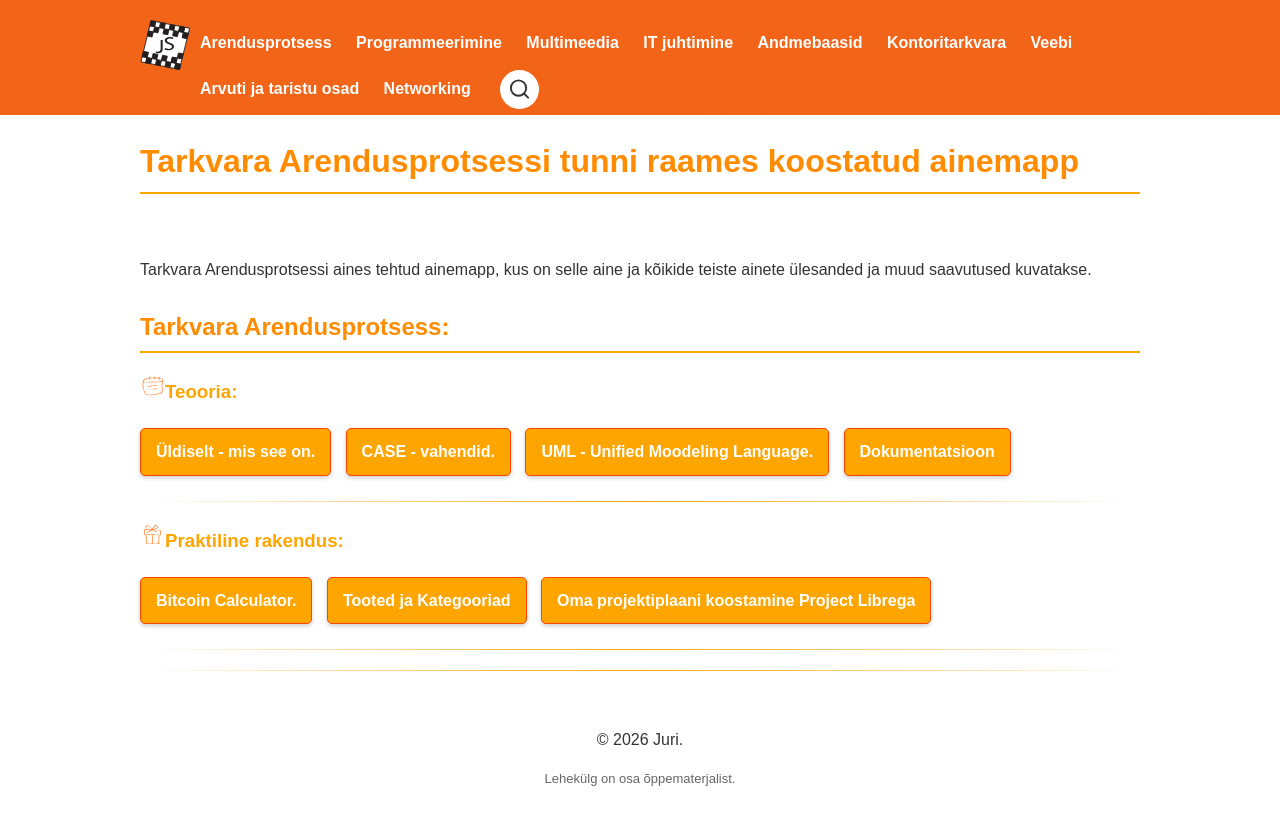
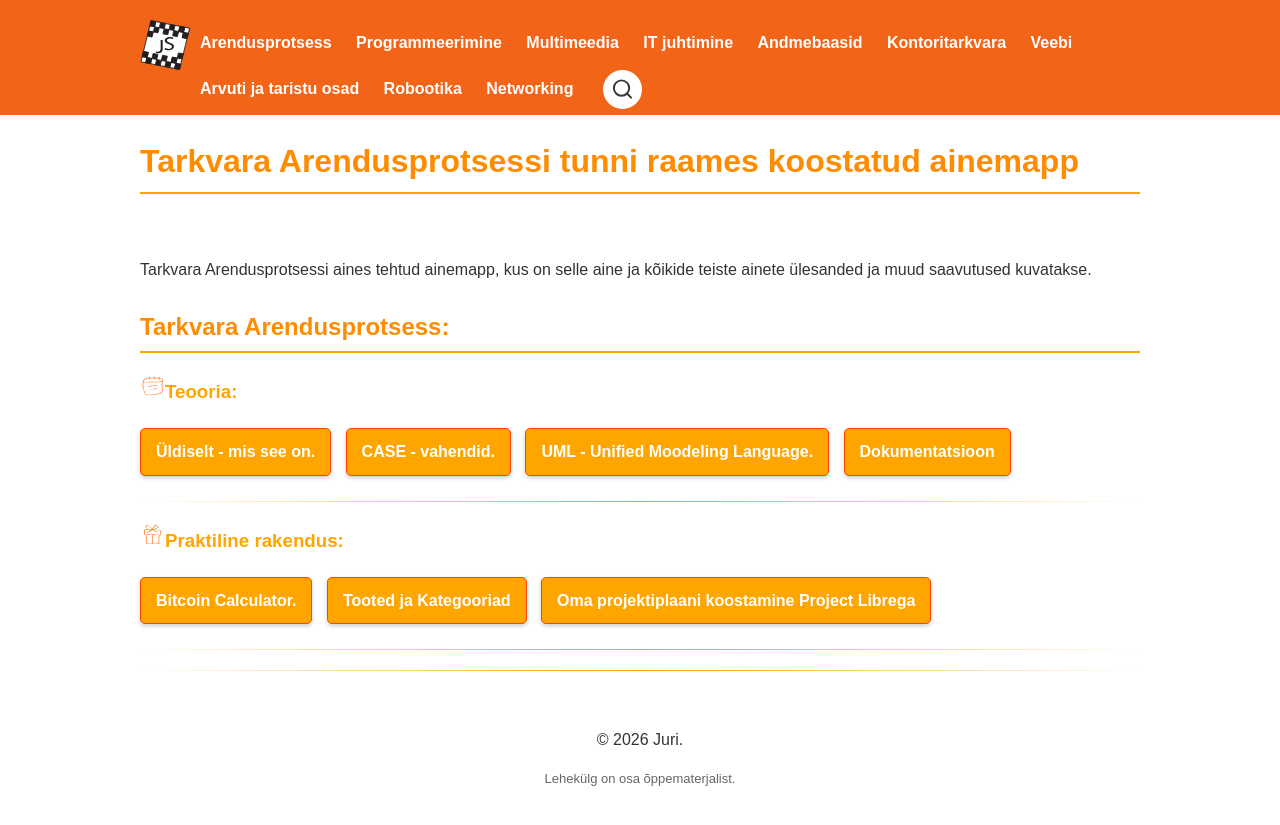
Before and after one commit to capnerss/tarkvara_arendusprotsess, a Jekyll site: the page built from index.html, in a window 1280 px wide. Shown: the top 825 px of the page. Built offline with Jekyll 4.4.1, drawn with Linux system fonts in a browser that asks for light colours; comment, search, counter and statistics services are not loaded.

Commit message:
added robotika

```diff
--- a/_includes/header.html
+++ b/_includes/header.html
@@ -9,6 +9,7 @@
        <a class="navbar" href="{{ '/pages/kontauto/index.html' | relative_url }}">Kontoritarkvara</a>
       <a class="navbar" href="{{ '/pages/Veebirakendus/index.html' | relative_url }}">Veebi</a>
       <a class="navbar" href="{{ '/pages/Arvutiosad/index.html' | relative_url }}">Arvuti ja taristu osad</a>
+      <a class="navbar" href="{{ '/pages/Robootika/index.html' | relative_url }}">Robootika</a>
     <a class="navbar" href="{{ '/pages/targe25/index.html' | relative_url }}">Networking</a>
        <div class="search-box">
         <button class="btn-search">
```
